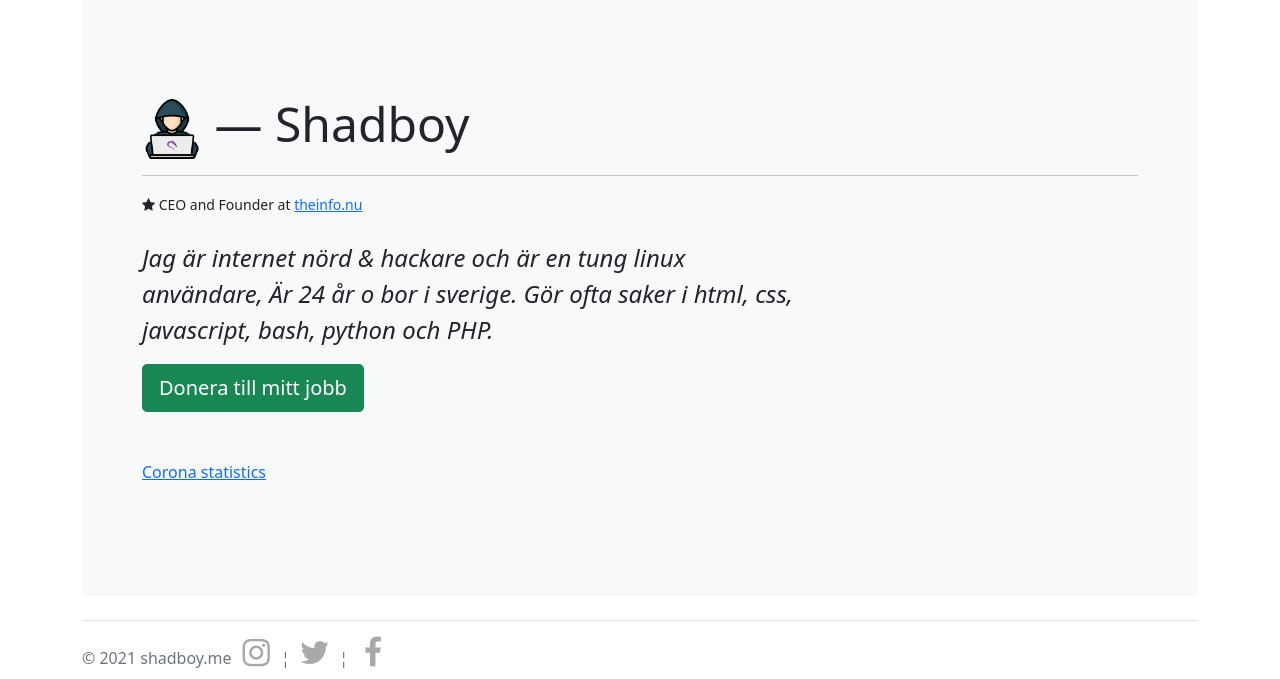
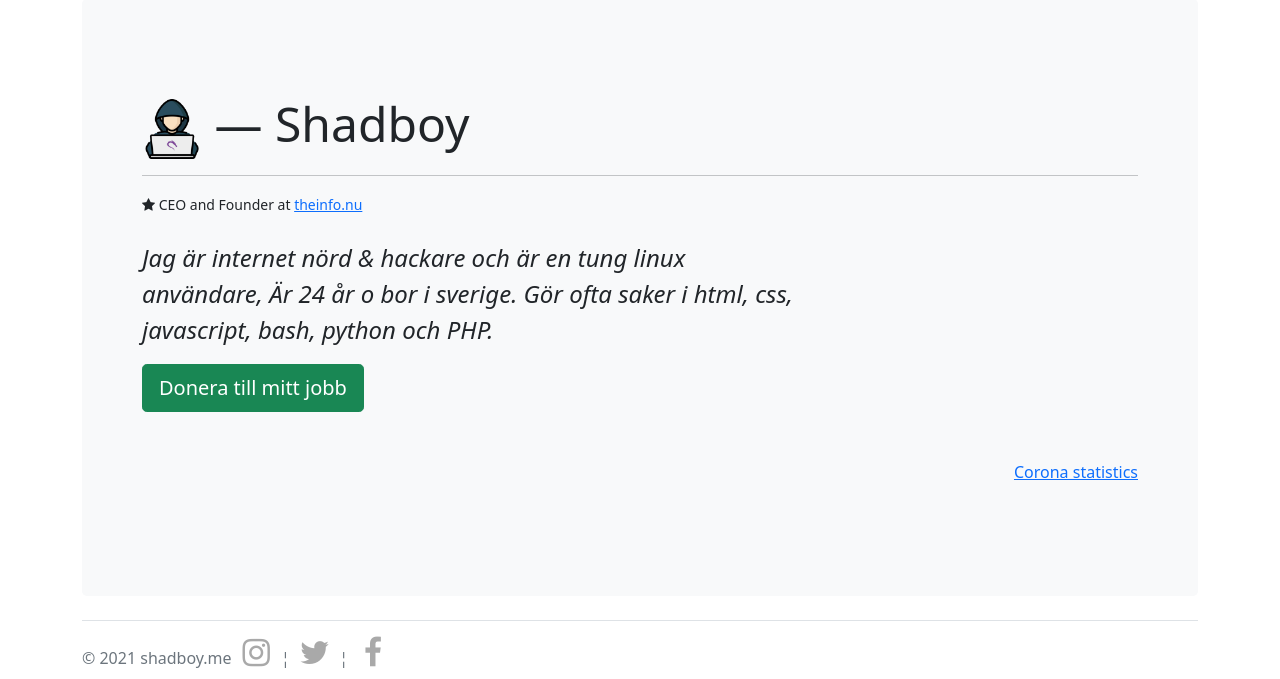
Before and after one commit to nixtondev/nixtondev.github.io, a PHP site: page / in a window 1280 px wide. Shown: the part 90-769 px from the top of the page. Run offline with PHP 8.4, Linux system fonts and the light colour scheme; some libraries are stand-ins or nearby versions.

Commit message:
Update custom.css

```diff
--- a/assets/css/custom.css
+++ b/assets/css/custom.css
@@ -64,4 +64,5 @@
 
 .ncovid{
   padding-top: 6vh;
+  text-align: end;
 }
```
